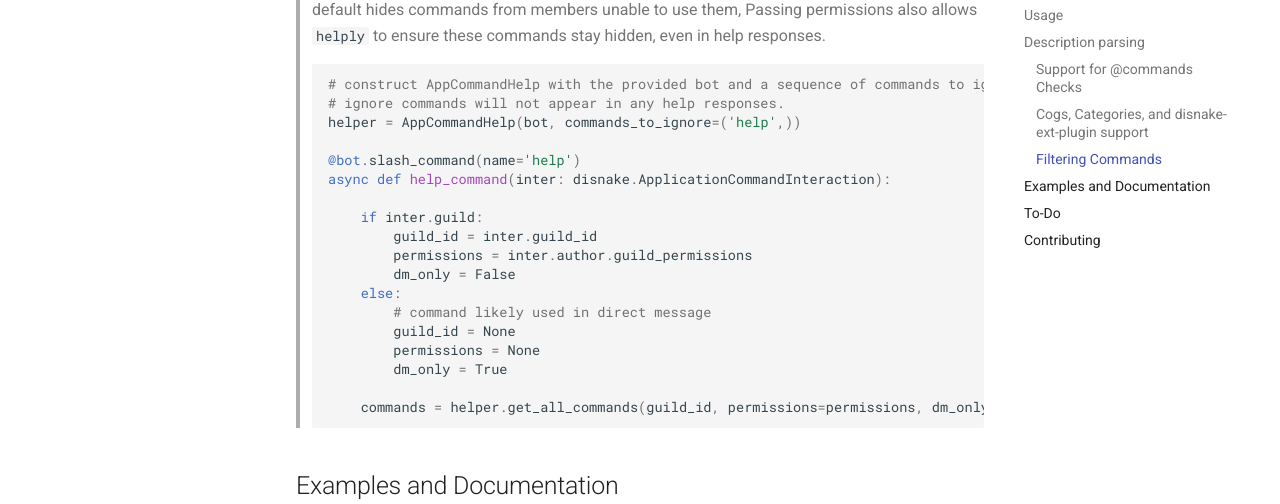
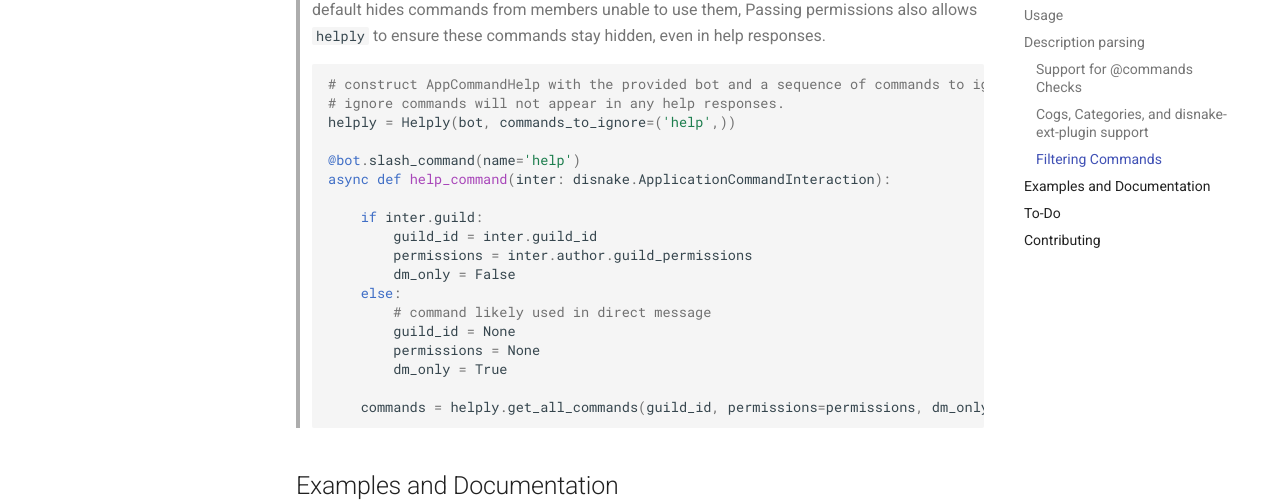
Before and after one commit to dlchamp/Helply, an MkDocs documentation site: the page built from docs/index.md, in a window 1280 px wide and 900 px high, scrolled down 3295 px. Shown: the part 147-651 px from the top of the window. Built offline with MkDocs 1.6.1 and Material for MkDocs 9.7.7, drawn with Linux system fonts in a browser that asks for light colours; comment, search, counter and statistics services are not loaded.

````diff
--- a/docs/index.md
+++ b/docs/index.md
@@ -115,7 +115,7 @@ including global commands, and only commands that the inter.author is able to us
 ```py
 # construct AppCommandHelp with the provided bot and a sequence of commands to ignore
 # ignore commands will not appear in any help responses.
-helper = AppCommandHelp(bot, commands_to_ignore=('help',))
+helply = Helply(bot, commands_to_ignore=('help',))
 
 @bot.slash_command(name='help')
 async def help_command(inter: disnake.ApplicationCommandInteraction):
@@ -130,7 +130,7 @@ async def help_command(inter: disnake.ApplicationCommandInteraction):
         permissions = None
         dm_only = True
 
-    commands = helper.get_all_commands(guild_id, permissions=permissions, dm_only=dm_only)
+    commands = helply.get_all_commands(guild_id, permissions=permissions, dm_only=dm_only)
 ```
 
 ## Examples and Documentation
````
